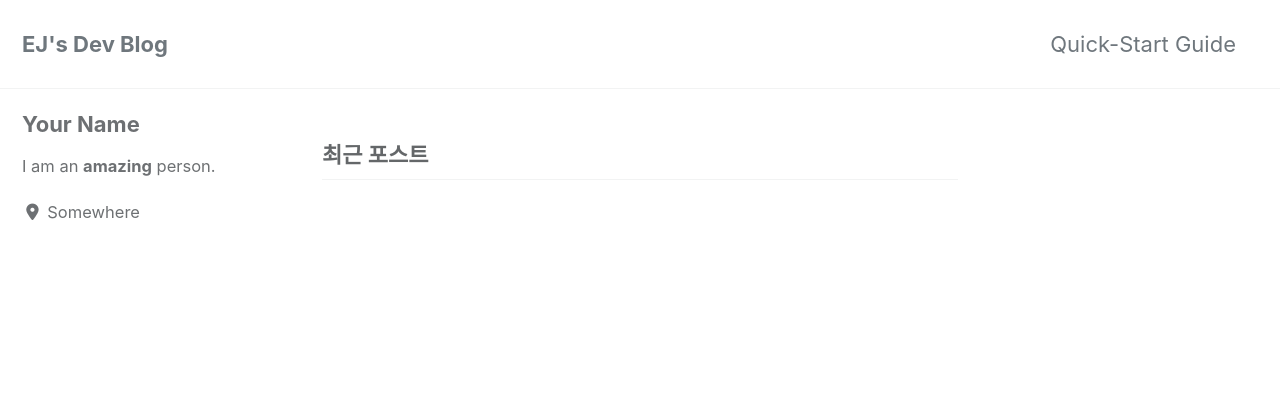
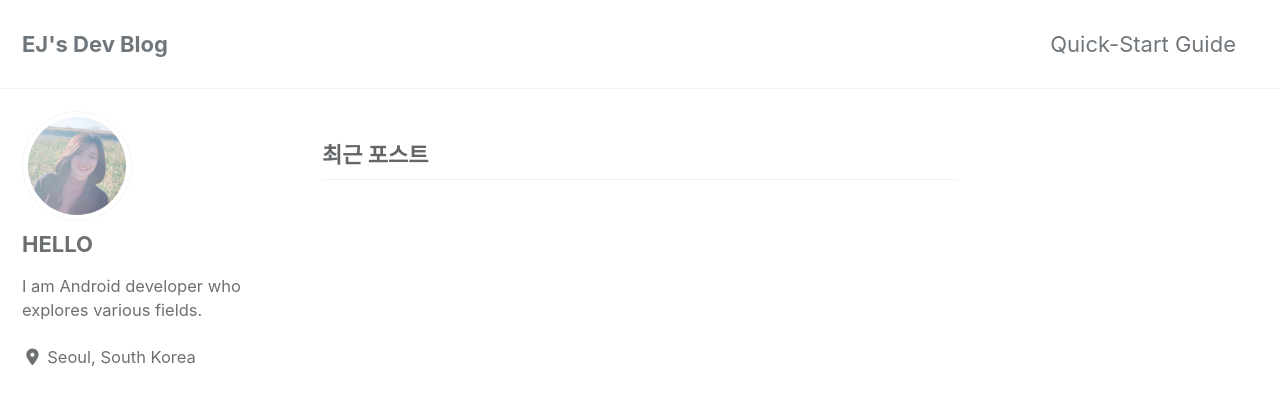
Before and after one commit to dev-eunji/dev-eunji.github.io, a Jekyll site: the page built from index.html, in a window 1280 px wide and 900 px high. Shown: the top 405 px of the window. Built offline with Jekyll 4.4.1, drawn with Linux system fonts in a browser that asks for light colours; cached includes are drawn as plain includes; nearby versions of some CDN libraries; the list of posts is cut into pages by our own code.

Commit message:
modify _config.xml

```diff
--- a/_config.yml
+++ b/_config.yml
@@ -93,10 +93,10 @@ analytics:
 
 # Site Author
 author:
-  name             : "Your Name"
-  avatar           : # path of avatar image, e.g. "/assets/images/bio-photo.jpg"
-  bio              : "I am an **amazing** person."
-  location         : "Somewhere"
+  name             : "HELLO"
+  avatar           : "/assets/images/profile.jpg"
+  bio              : "I am Android developer who explores various fields."
+  location         : "Seoul, South Korea"
   email            :
   links:
     - label: "Email"
```
Also changed, not shown: assets/images/profile.jpg (added).
